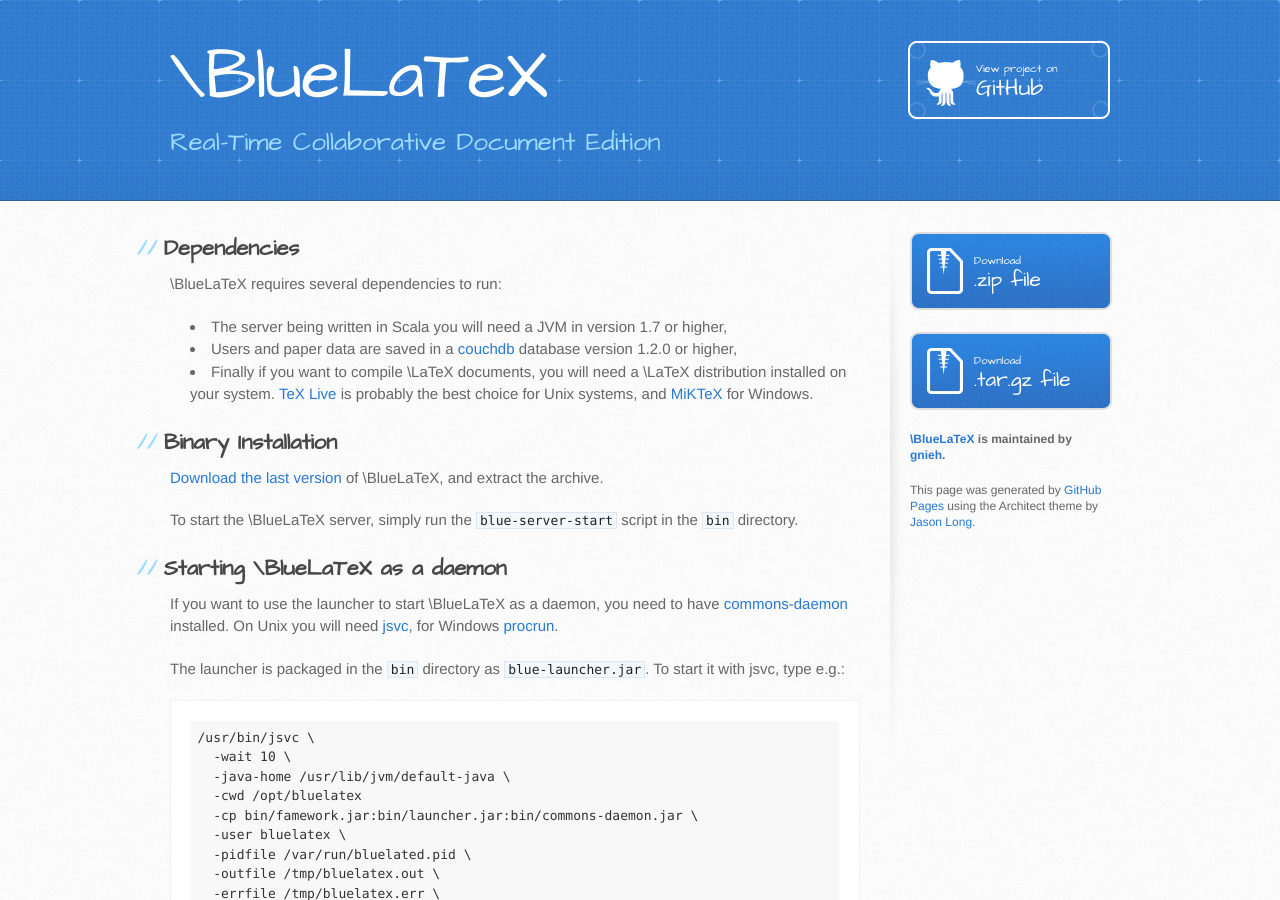
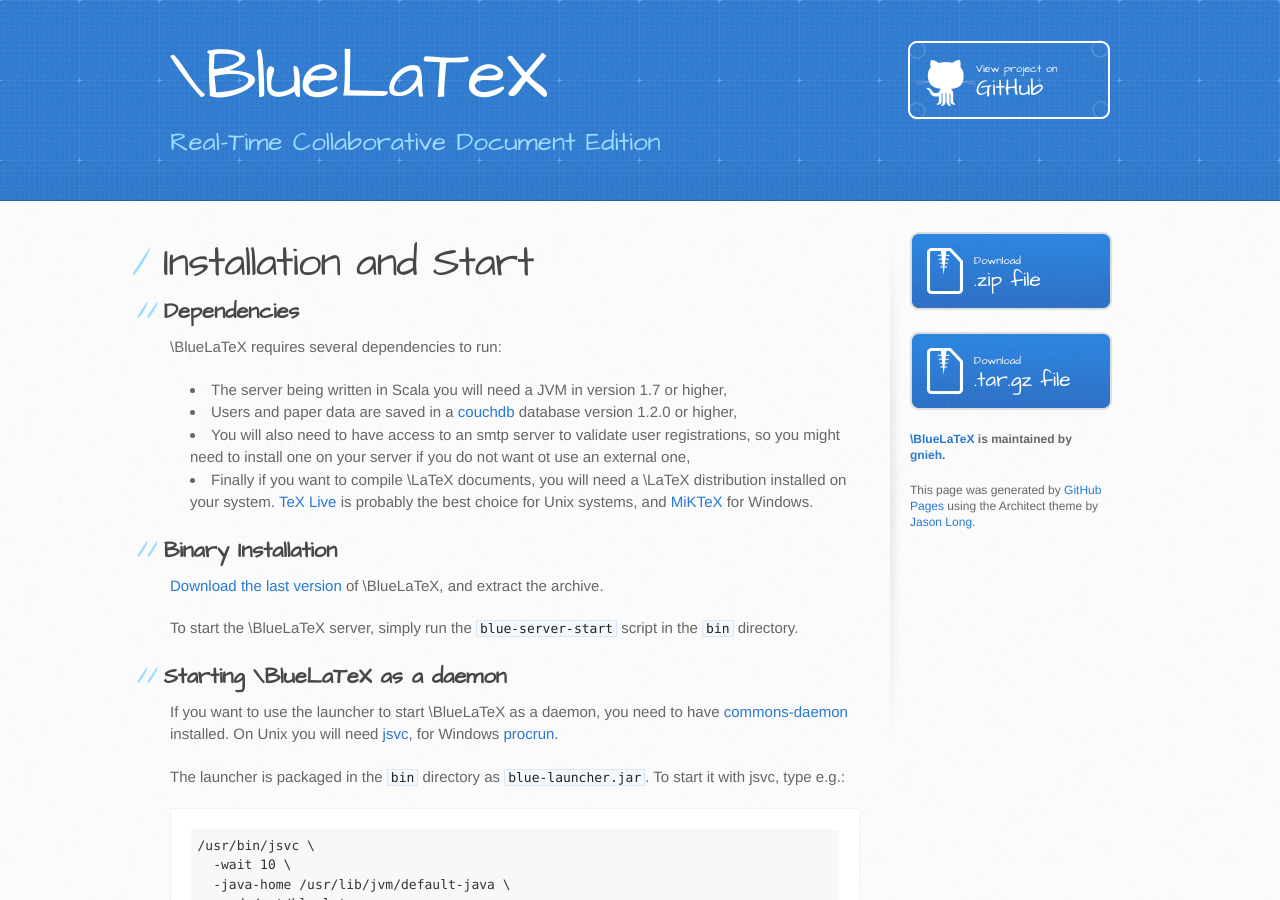
Before and after one commit to jeromedrouet/bluelatex-website, a Jekyll site: the page built from installation/index.markdown, in a window 1280 px wide and 900 px high. Built offline with Jekyll 4.4.1, drawn with Linux system fonts in a browser that asks for light colours.

Commit message:
Add point for smtp server

````diff
--- a/installation/index.markdown
+++ b/installation/index.markdown
@@ -2,6 +2,9 @@
 layout: default
 Title: Installation
 ---
+
+Installation and Start
+======================
 
 Dependencies
 ------------
@@ -10,6 +13,7 @@
 
  - The server being written in Scala you will need a JVM in version 1.7 or higher,
  - Users and paper data are saved in a [couchdb](http://couchdb.apache.org) database version 1.2.0 or higher,
+ - You will also need to have access to an smtp server to validate user registrations, so you might need to install one on your server if you do not want ot use an external one,
  - Finally if you want to compile \LaTeX documents, you will need a \LaTeX distribution installed on your system. [TeX Live](https://www.tug.org/texlive/) is probably the best choice for Unix systems, and [MiKTeX](http://miktex.org/) for Windows.
 
 Binary Installation
@@ -28,7 +32,7 @@
 The launcher is packaged in the `bin` directory as `blue-launcher.jar`.
 To start it with jsvc, type e.g.:
 
-``` shell
+```shell
 /usr/bin/jsvc \
   -wait 10 \
   -java-home /usr/lib/jvm/default-java \
@@ -48,7 +52,7 @@
 
 Stopping the daemon with jsvc is quite similar to starting it:
 
-``` shell
+```shell
 /usr/bin/jsvc \
   -wait 10 \
   -java-home /usr/lib/jvm/default-java \
````
